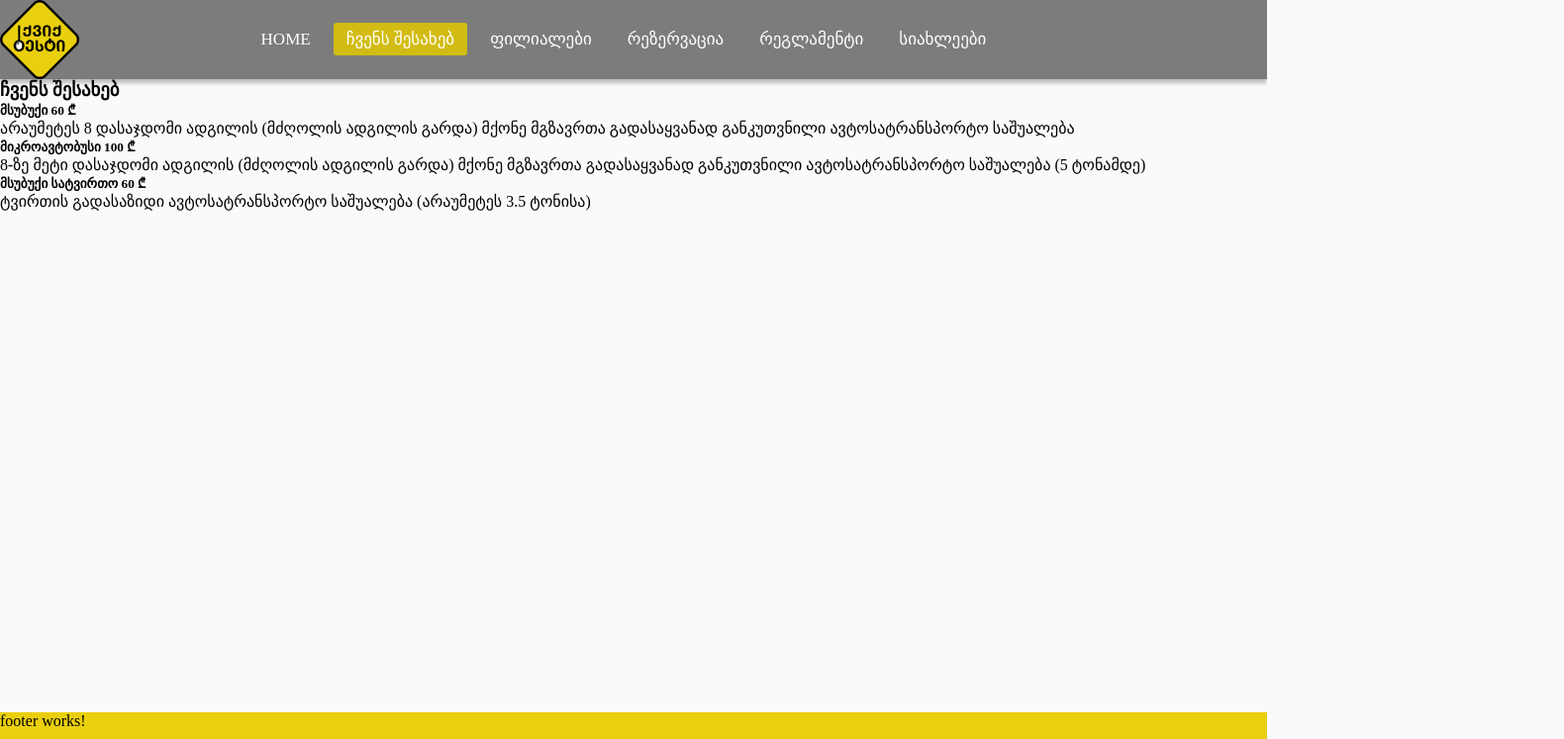
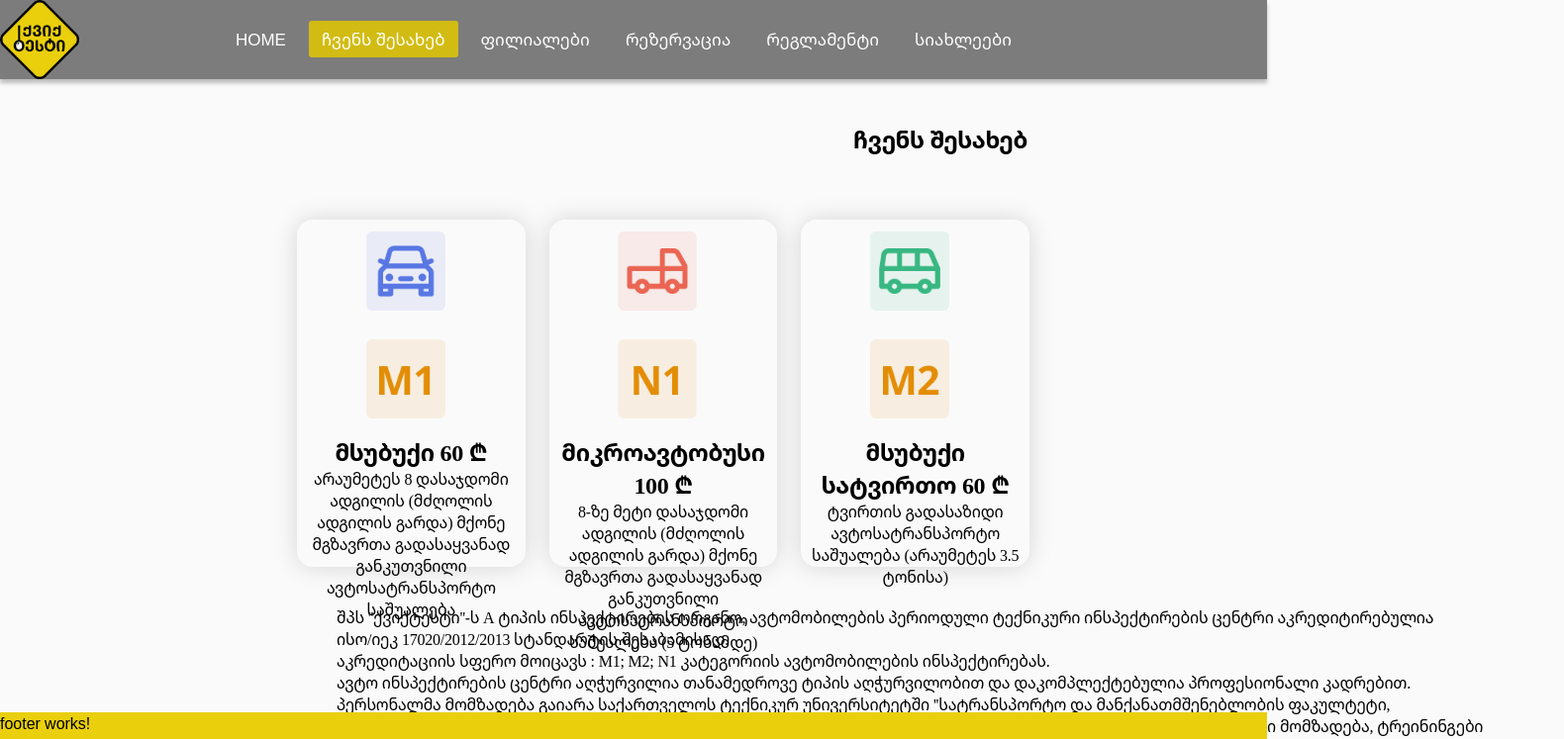
Before and after one commit to Khatuniko/QuickTest, an Angular app: page /about-us in a window 1280 px wide. Shown: the top 747 px of the page at 99% size, 1580 px wide, since content can reach past the window. Built offline with nearby package versions, Linux system fonts and the light colour scheme.

Commit message:
about-us page done

```diff
--- a/src/app/module/main-pg/about-us/about-us.component.html
+++ b/src/app/module/main-pg/about-us/about-us.component.html
@@ -1,33 +1,52 @@
-<!-- <p>about-us works!</p> -->
-<h3>ჩვენს შესახებ</h3>
+<section class="aboutus__section">
+    <h3 class="aboutus__heading">ჩვენს შესახებ</h3>
     <div class="cards">
         <div class="card">
+            <div class="card__photos">
+                <img src="./assets/about-us/car.png" alt="car">
+                <img src="./assets/about-us/m1.png" alt="M1">
+            </div>
             <!-- <img src="./assets/about-us/car.png" alt="car">
             <img src="./assets/about-us/m1.png" alt="M1"> -->
-        <h5>მსუბუქი 60 ₾</h5>
-        <p>არაუმეტეს 8 დასაჯდომი ადგილის (მძღოლის ადგილის გარდა) მქონე მგზავრთა გადასაყვანად განკუთვნილი ავტოსატრანსპორტო საშუალება</p>
+            <h5 class="card__heading">მსუბუქი 60 ₾</h5>
+            <p class="card__paragraph">არაუმეტეს 8 დასაჯდომი ადგილის (მძღოლის ადგილის გარდა) მქონე მგზავრთა გადასაყვანად განკუთვნილი ავტოსატრანსპორტო საშუალება</p>
         </div>
         <div class="card">
+            <div class="card__photos">
+                <img src="./assets/about-us/pikap.png" alt="pikap">
+                <img src="./assets/about-us/n1.png" alt="N1">
+
+            </div>
             <!-- <img src="./assets/about-us/pikap.png" alt="pikap">
             <img src="./assets/about-us/n1.png" alt="N1"> -->
-        <h5>მიკროავტობუსი 100 ₾</h5>
-        <p>8-ზე მეტი დასაჯდომი ადგილის (მძღოლის ადგილის გარდა) მქონე მგზავრთა გადასაყვანად განკუთვნილი ავტოსატრანსპორტო საშუალება (5 ტონამდე)</p>
+            <h5 class="card__heading">მიკროავტობუსი 100 ₾</h5>
+            <p class="card__paragraph">8-ზე მეტი დასაჯდომი ადგილის (მძღოლის ადგილის გარდა) მქონე მგზავრთა გადასაყვანად განკუთვნილი ავტოსატრანსპორტო საშუალება (5 ტონამდე)</p>
         </div>
         <div class="card">
+            <div class="card__photos">
+                <img src="./assets/about-us/bus.png" alt="bus">
+                <img src="./assets/about-us/m2.png" alt="M2">
+            </div>
             <!-- <img src="./assets/about-us/bus.png" alt="bus">
             <img src="./assets/about-us/m2.png" alt="M2"> -->
-        <h5>მსუბუქი სატვირთო 60 ₾</h5>
-        <p>ტვირთის გადასაზიდი ავტოსატრანსპორტო საშუალება (არაუმეტეს 3.5 ტონისა)</p>
+            <h5 class="card__heading">მსუბუქი სატვირთო 60 ₾</h5>
+            <p class="card__paragraph">ტვირთის გადასაზიდი ავტოსატრანსპორტო საშუალება (არაუმეტეს 3.5 ტონისა)</p>
         </div>
     </div>
 
-<!-- <p>შპს ''ქვიქტესტი''-ს A ტიპის ინსპექტირების ორგანო, ავტომობილების პერიოდული ტექნიკური ინსპექტირების ცენტრი აკრედიტირებულია ისო/იეკ 17020/2012/2013 სტანდარტის შესაბამისად.
+    <p class="aboutus__paragraph">შპს ''ქვიქტესტი''-ს A ტიპის ინსპექტირების ორგანო, ავტომობილების პერიოდული ტექნიკური ინსპექტირების ცენტრი აკრედიტირებულია <br>
+         ისო/იეკ 17020/2012/2013 სტანდარტის შესაბამისად.<br>
 
-    აკრედიტაციის სფერო მოიცავს : M1; M2; N1 კატეგორიის ავტომობილების ინსპექტირებას.
+        აკრედიტაციის სფერო მოიცავს : M1; M2; N1 კატეგორიის ავტომობილების ინსპექტირებას.<br>
 
-    ავტო ინსპექტირების ცენტრი აღჭურვილია თანამედროვე ტიპის აღჭურვილობით და დაკომპლექტებულია პროფესიონალი კადრებით.
+        ავტო ინსპექტირების ცენტრი აღჭურვილია თანამედროვე ტიპის აღჭურვილობით და დაკომპლექტებულია პროფესიონალი კადრებით.<br>
 
-    პერსონალმა მომზადება გაიარა საქართველოს ტექნიკურ უნივერსიტეტში ''სატრანსპორტო და მანქანათმშენებლობის ფაკულტეტი, სატრანსპორტო სისტემების სასწავლო-კვლევითი და საექსპერტო ცენტრში'', ასევე გავლილი აქვთ შიდა პრაქტიკული მომზადება, ტრეინინგები და შიდა ტესტირება.
+        პერსონალმა მომზადება გაიარა საქართველოს ტექნიკურ უნივერსიტეტში ''სატრანსპორტო და მანქანათმშენებლობის ფაკულტეტი,<br>
+         სატრანსპორტო სისტემების სასწავლო-კვლევითი და საექსპერტო ცენტრში'', ასევე გავლილი აქვთ შიდა პრაქტიკული მომზადება, ტრეინინგები <br>
+         და შიდა ტესტირება.
 
-    ამ დროისთვის ქვიქტესტი ოთხ ქალაქშია წარმოდგენილი (თბილისი, რუსთავი, ქუთაისი და ბათუმი), რაც მომხმარებლებს საშუალებას აძლევს, მომსახურება მათთვის მეტად მოსახერხებელ ადგილზე მიიღონ.
-</p> -->
+        ამ დროისთვის ქვიქტესტი ოთხ ქალაქშია წარმოდგენილი (თბილისი, რუსთავი, ქუთაისი და ბათუმი), რაც მომხმარებლებს საშუალებას აძლევს,<br>
+         მომსახურება მათთვის მეტად მოსახერხებელ ადგილზე მიიღონ.
+    </p>
+
+</section>
--- a/src/app/module/main-pg/about-us/about-us.component.scss
+++ b/src/app/module/main-pg/about-us/about-us.component.scss
@@ -0,0 +1,84 @@
+.aboutus__section{
+    margin-left: 240px;
+    margin-right:240px;
+
+}
+
+
+.aboutus__heading {
+    width: 184px;
+    height: 33px;
+    margin-top: 44px;
+    margin-left: 618px;
+    font-family: Noto Sans Georgian;
+    font-size: 24px;
+    font-weight: 600;
+    line-height: 33px;
+    letter-spacing: -0.015em;
+    text-align: center;
+    color: #000000;
+
+
+}
+
+.cards  {
+    display: flex;
+    // justify-content: space-around;
+    width: 1,320px;
+    height:351px;
+    margin-top: 65px;
+    margin-left: 60px;
+    gap: 24px;
+
+}
+
+.card {
+    border: 2px;
+    border-radius: 16px;
+    width: 424px;
+    height: 351px;
+    padding: 36px, 24px, 36px, 24px;
+    gap: 16px;
+    box-shadow: 0px 0px 24px 0px #00000026;
+
+img {
+    padding: 12px;
+    border-radius: 8px;
+    width:104px;
+    height:104px;
+    gap:10px;
+ }
+.card__photos {
+    margin-left:25%;
+}
+.card__heading {
+    font-family: Noto Sans Georgian;
+    font-size: 24px;
+    font-weight: 600;
+    line-height: 33px;
+    letter-spacing: -0.015em;
+    text-align: center;
+}
+.card__paragraph {
+    font-family: Noto Sans Georgian;
+    font-size: 16px;
+    font-weight: 400;
+    line-height: 22px;
+    letter-spacing: -0.015em;
+    text-align: center;
+}
+
+}
+.aboutus__paragraph {
+    width: 1240px;
+height: 286px;
+margin-top: 40px;
+margin-left: 100px;
+font-family: Noto Sans Georgian;
+font-size: 16px;
+font-weight: 400;
+line-height: 22px;
+letter-spacing: -0.015em;
+text-align: left;
+
+}
--- a/src/app/module/main-pg/footer/footer.component.scss
+++ b/src/app/module/main-pg/footer/footer.component.scss
@@ -3,7 +3,7 @@ p {
     background-color:#EACF0C;
     position: absolute;
     bottom:0;
-    height:  80px;
+    height: 80px;
     width: 100%;
 
 }
--- a/src/styles.scss
+++ b/src/styles.scss
@@ -3,6 +3,7 @@
 * {
     margin: 0;
     padding: 0;
+    box-sizing: border-box;
 }
 
 body {
@@ -32,6 +33,12 @@ body {
     // --header-color:box-shadow: 0px 4px 4px 0px #00000040;
     // box-shadow: 0px 4px 4px 0px #00000040;
 
+}
 
-
+body {
+    font-family: 'Noto Sans Georgian', sans-serif;
+    // font-family: 'Quicksand', sans-serif;
+    // font-family: 'Work Sans', sans-serif;
+    // margin-left: 240px;
+    // margin-right:240px;
 }
```
Lines whose indentation alone changed are shown as unchanged.
